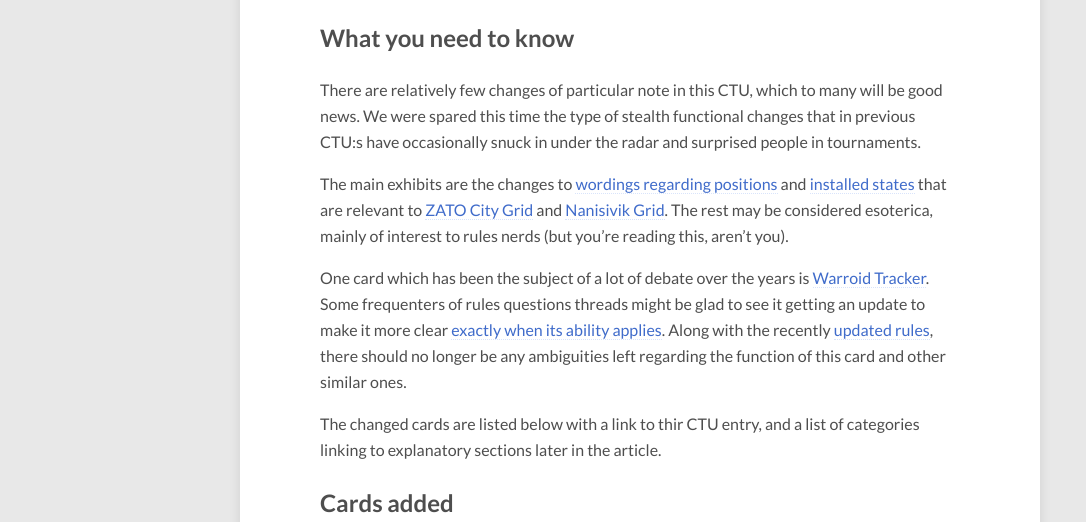
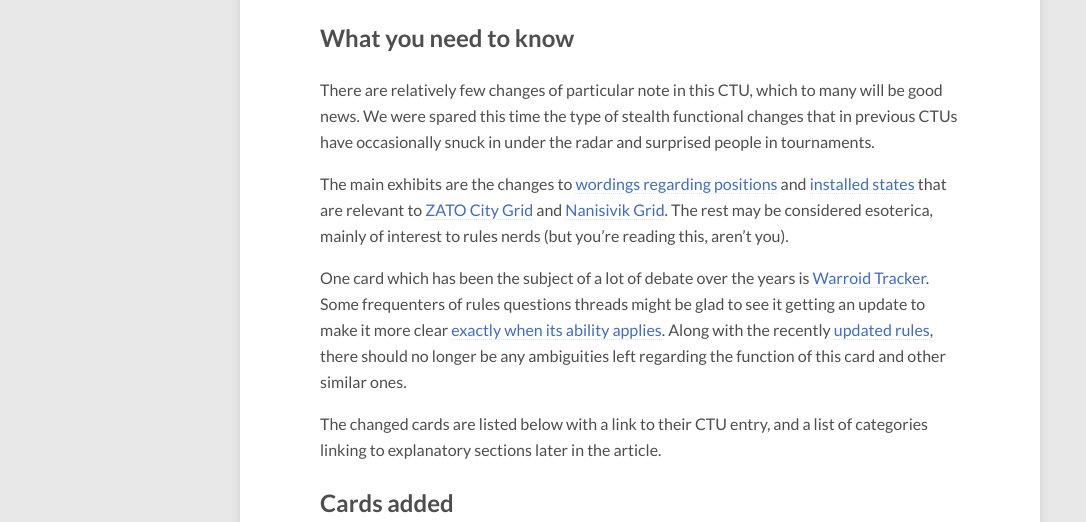
Before and after one commit to postinternetsyndrome/postinternetsyndrome.github.io, a Jekyll site: the page built from docs/_posts/2023-02-16-parhelion-release-notes-ii.md, in a window 1280 px wide and 900 px high, scrolled down 1660 px. Shown: the part 180-702 px from the top of the window, without its empty margins (0-1086 px from the left). Built offline with Jekyll 4.4.1, drawn with Linux system fonts in a browser that asks for light colours; nearby versions of some CDN libraries.

Commit message:
fixed spelling errors

```diff
--- a/docs/_posts/2023-02-16-parhelion-release-notes-ii.md
+++ b/docs/_posts/2023-02-16-parhelion-release-notes-ii.md
@@ -45,13 +45,13 @@
   - [Wetwork Refit](#wetwork-refit)
 
 ## What you need to know
-There are relatively few changes of particular note in this CTU, which to many will be good news. We were spared this time the type of stealth functional changes that in previous CTU:s have occasionally snuck in under the radar and surprised people in tournaments.
+There are relatively few changes of particular note in this CTU, which to many will be good news. We were spared this time the type of stealth functional changes that in previous CTUs have occasionally snuck in under the radar and surprised people in tournaments.
 
 The main exhibits are the changes to [wordings regarding positions](#bloom) and [installed states](#installed) that are relevant to [ZATO City Grid](https://netrunnerdb.com/en/card/33127) and [Nanisivik Grid](https://netrunnerdb.com/en/card/33111). The rest may be considered esoterica, mainly of interest to rules nerds (but you're reading this, aren't you).
 
 One card which has been the subject of a lot of debate over the years is [Warroid Tracker](https://netrunnerdb.com/en/card/12068). Some frequenters of rules questions threads might be glad to see it getting an update to make it more clear [exactly when its ability applies](#server-or-root). Along with the recently [updated rules](/release-notes/parhelion-release-notes-i/#466g-i-j---expanded), there should no longer be any ambiguities left regarding the function of this card and other similar ones.
 
-The changed cards are listed below with a link to thir CTU entry, and a list of categories linking to explanatory sections later in the article.
+The changed cards are listed below with a link to their CTU entry, and a list of categories linking to explanatory sections later in the article.
 
 ## Cards added
 The following 43 cards which were previously unaltered have received new official text.
```
